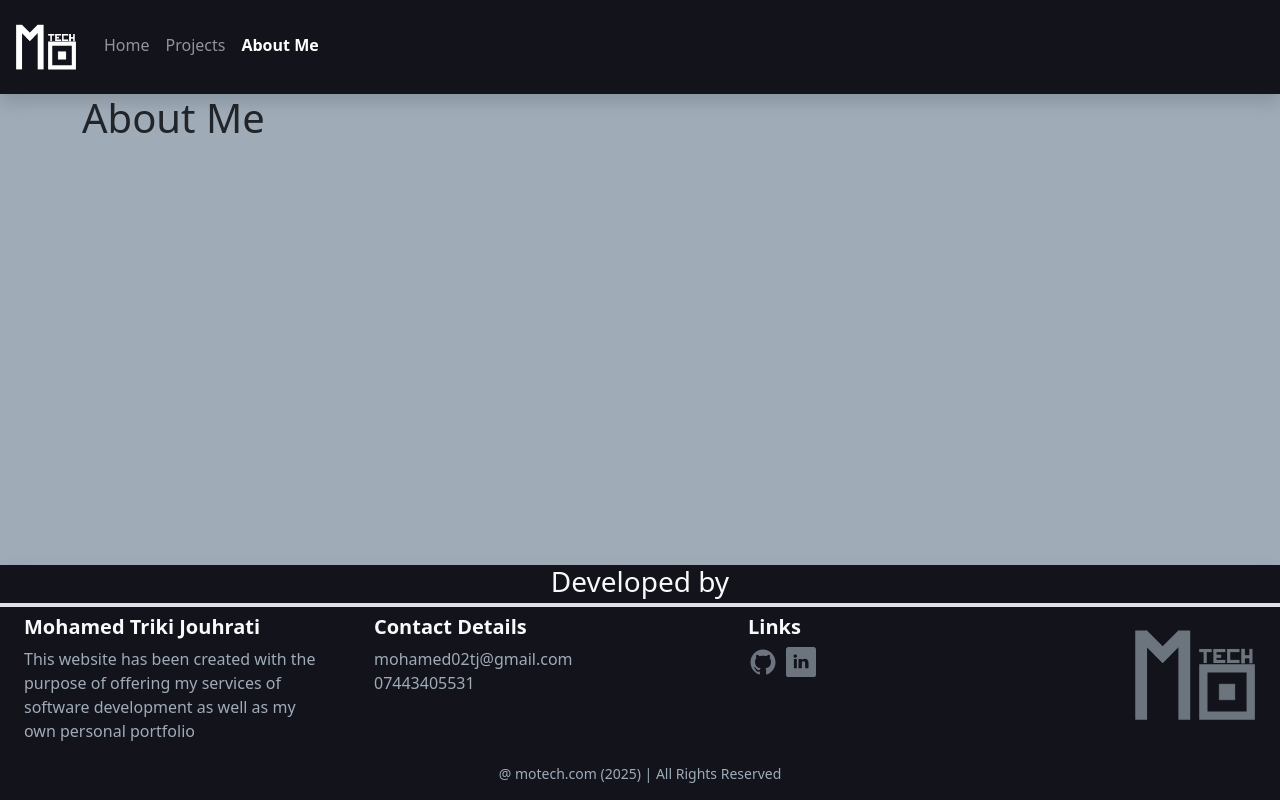
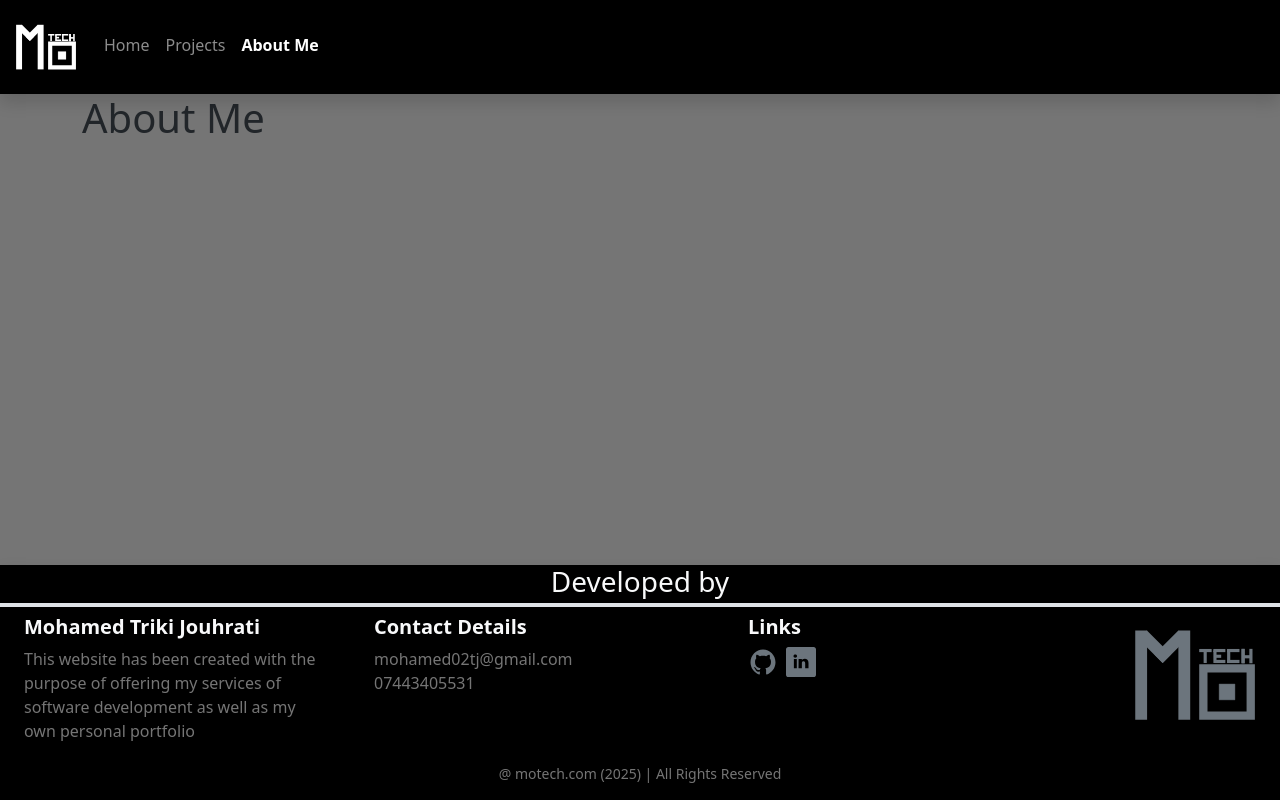
Before and after one commit to Mohamed-git-TJ/mo-tech, a React (Vite) app: page /aboutme in a window 1280 px wide. Built offline with nearby package versions, Linux system fonts and the light colour scheme.

Commit message:
Color palette change

```diff
--- a/src/scssFiles/main.scss
+++ b/src/scssFiles/main.scss
@@ -1,6 +1,6 @@
-$primary:#12131b;
-$secondary:#9facb8;
-$info:#c9cbccf1;
-$success:#12131b;
+$primary: #000000;//#12131b ;
+$secondary:#757575;//#9facb8;
+$info:#BDBDBD;//#c9cbccf1;
+$success:#424242;//#12131b;
 
 @import '../node_modules/bootstrap/scss/bootstrap.scss';
```
